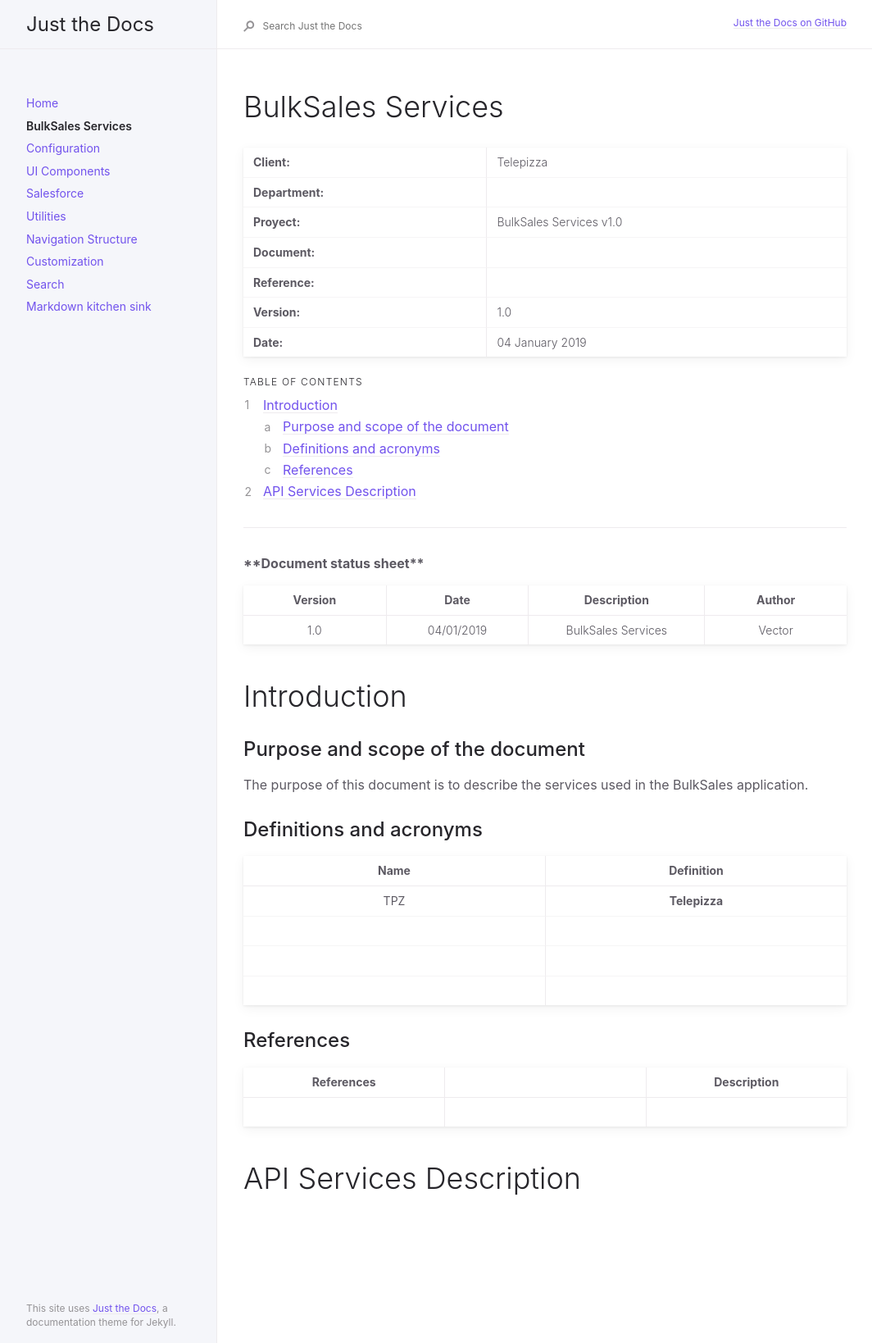
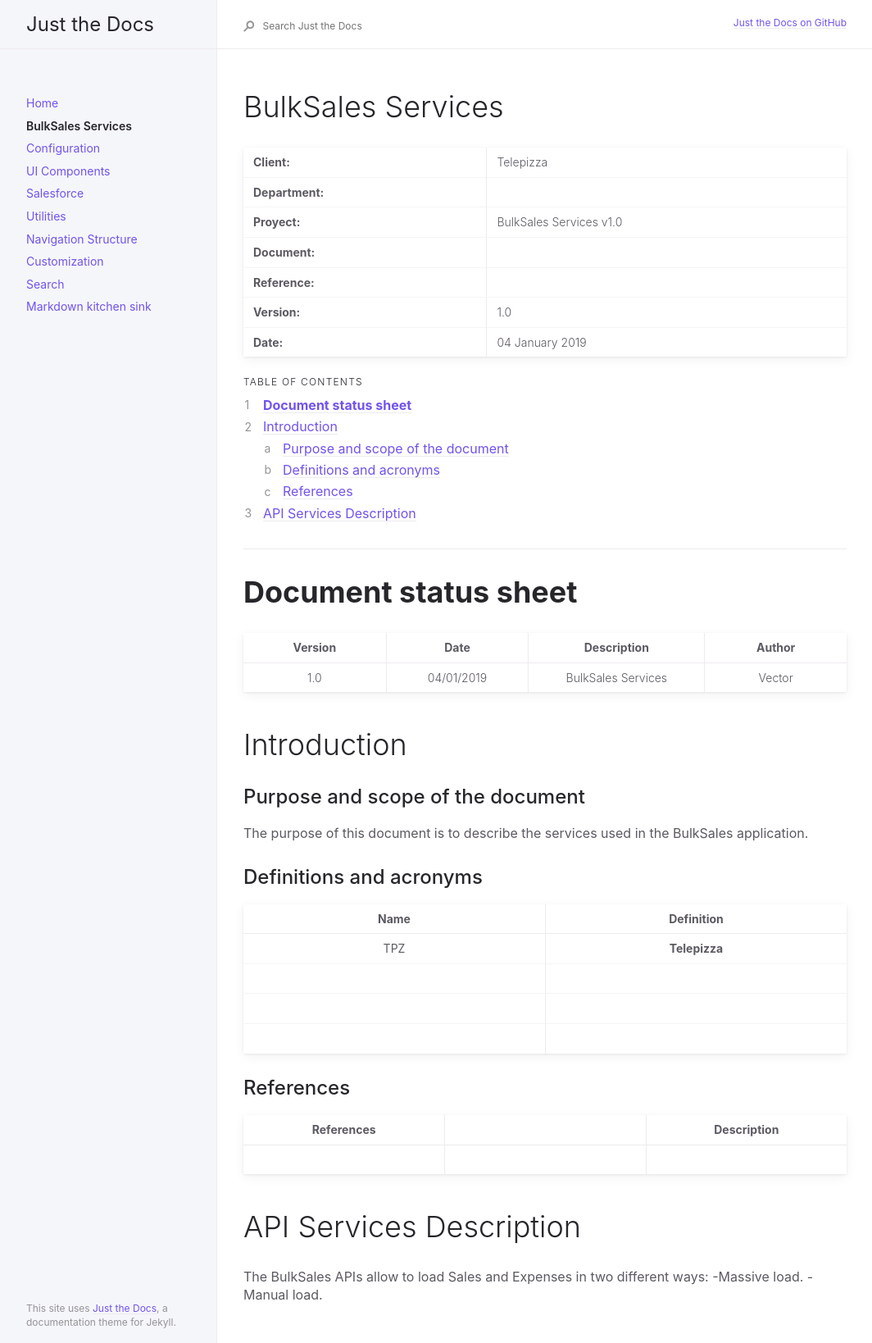
Before and after one commit to abeltranes/abeltranes.github.io, a Jekyll site: the page built from docs/API_Services_Bulksales_2.md, in a window 1280 px wide. Shown: the whole page at 82% size, without its empty margins (91-1155 px from the left). Built offline with Jekyll 4.4.1, drawn with Linux system fonts in a browser that asks for light colours.

Commit message:
Update API_Services_Bulksales_2.md

```diff
--- a/docs/API_Services_Bulksales_2.md
+++ b/docs/API_Services_Bulksales_2.md
@@ -25,7 +26,8 @@ nav_order: 2
 
 ---
 
-__**Document status sheet**__
+**Document status sheet**
+===
 
 Version | Date | Description | Author
 :--: | :--: | :--: | :--:
@@ -55,3 +57,7 @@ References |   | Description
    |   |
 
 # API Services Description
+
+The BulkSales APIs allow to load Sales and Expenses in two different ways:
+-Massive load.
+-Manual load.
```
Also changed, not shown: other parts of docs/API_Services_Bulksales_2.md (+1 -0 lines).
